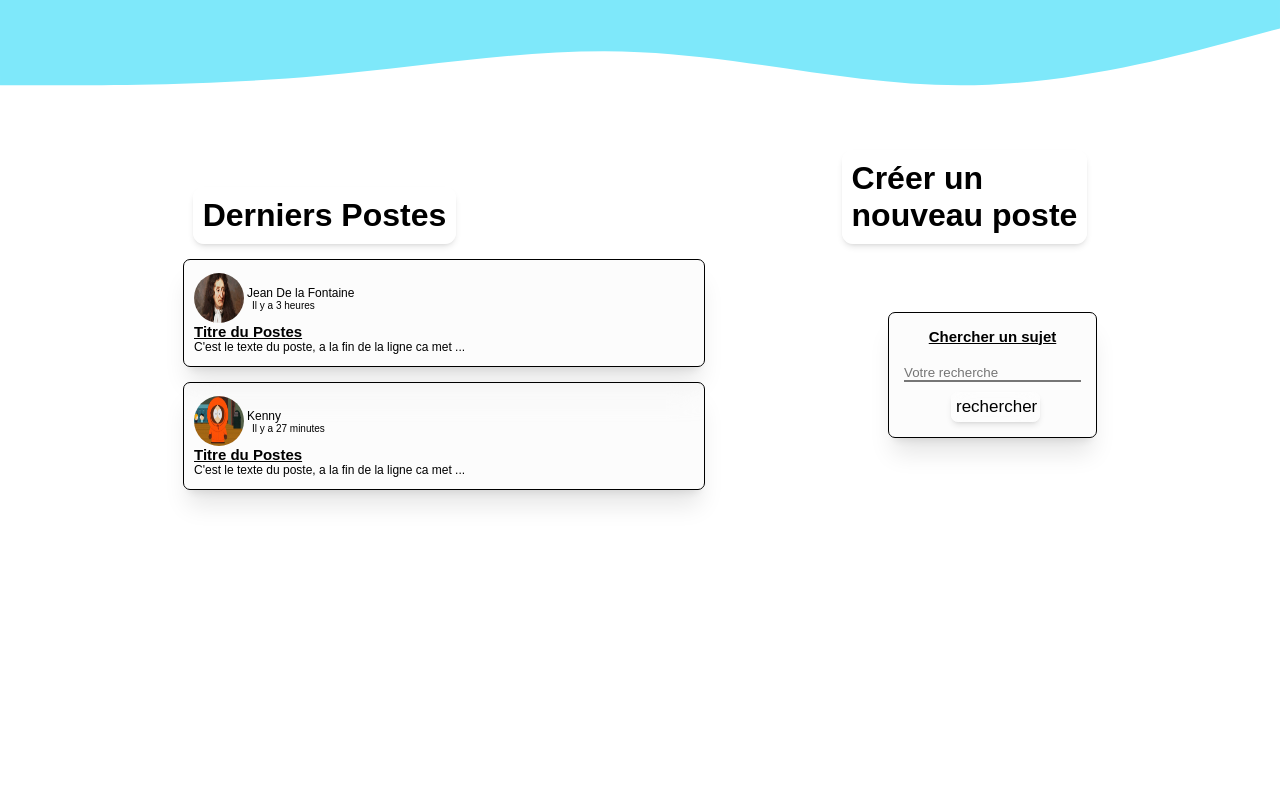
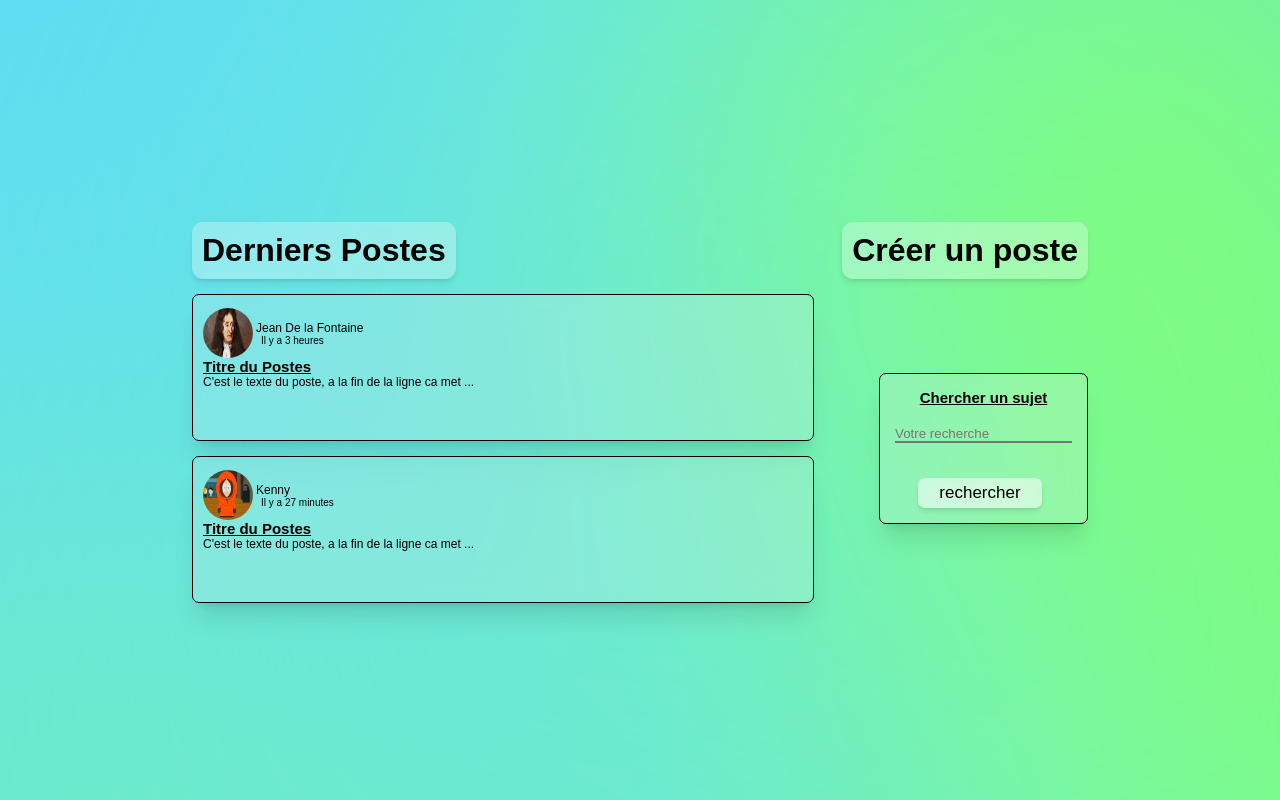
Before and after one commit to idrisT11/isep-iclald, a PHP site: page /accueil-forum.html in a window 1280 px wide. Run offline with PHP 8.4, Linux system fonts and the light colour scheme.

Commit message:
background
dans le body du css il y a le background

```diff
--- a/accueil-forum.css
+++ b/accueil-forum.css
@@ -8,16 +8,19 @@
 body{
     margin-top: 150px;
     /*background :linear-gradient(45deg, #80ff72,#7ee8fa);*/
+    background-image: url("blurry-gradient-haikei.svg");
+    background-repeat: no-repeat;
+    background-size: 100%;
 }
 #head{
     display: flex;
-    justify-content: space-around;
+    justify-content: space-between;
     align-items: flex-end;
 }
 #bas{
     margin-top: 15px;
     display: flex;
-    justify-content: space-evenly;
+    justify-content: space-between;
     align-items: center;
     }
 #head2{
@@ -29,20 +32,7 @@ body{
 
 
 }
-svg {
-    display: inline-block;
-    position: absolute;
-    top: 0;
-    left: 0;
-    z-index: -1;
-    }
-    .vague {
-    display: inline-block;
-    position: absolute;
-    width: 100%;
-    top: 0;
-    left: 0;
-    }
+
 #head3{
     background-color: rgba(255, 255, 255, 0.3);
     border-radius: 11px;
@@ -54,8 +44,8 @@ svg {
 }
 #div{
     padding: 10px;
-    width: 500px;
-    height: 86px;
+    width: 600px;
+    height: 125px;
     border: solid 1px black;
     background-color: white;
     position: sticky;
@@ -94,6 +84,8 @@ h2{
     display: flex;
     flex-direction: column;
     justify-content: space-evenly;
+    width: 70%;
+    margin: auto;
 
 }
 #recherche{
@@ -112,18 +104,26 @@ h2{
 
 
 
+
+}
+#hrech{
+    display: flex;
+    justify-content: center;
+    flex-direction: column;
+
 }
 #recherchebtn{
 
     background-color: rgba(255, 255, 255, 0.5);
     border-radius: 7px;
     box-shadow: 0 4px 6px -1px rgb(0 0 0 / 0.1), 0 2px 4px -2px rgb(0 0 0 / 0.1);
-    width: 50%;
+    width: 70%;
     backdrop-filter: blur(12px);
     border: 0;
     font-size: 17px;
     padding: 5px;
-    margin-left: 47px;
+    margin-left: 23px;
+    margin-top: 25px;
     cursor: pointer;
 
 }
--- a/accueil-forum.html
+++ b/accueil-forum.html
@@ -6,79 +6,84 @@
 </head>
 
 <body>
-    <div class="vague">
-        <svg xmlns="http://www.w3.org/2000/svg" viewBox="0 0 1440 320">
-            <path fill="#7ee8fa" fill-opacity="1" d="M0,96L60,96C120,96,240,96,360,85.3C480,75,600,53,720,58.7C840,64,960,96,1080,96C1200,96,1320,64,1380,48L1440,32L1440,0L1380,0C1320,0,1200,0,1080,0C960,0,840,0,720,0C600,0,480,0,360,0C240,0,120,0,60,0L0,0Z"></path></svg>
-        </div>
-    <div6 id="page">
+   <div id="header">
+        <ul>
+            <li><a href="Vos resultats"></a></li>
+            <li><a href="carte Pollution"></a></li>
+            <li><a href="Forum"></a></li>
+            <li><a href="Nous Contacter"></a></li>
+        </ul>
+   </div>
+
+    <div id="page">
         <div id="head">
             <header id="head3">
                 <h1>Derniers Postes</h1>
             </header>
             <header id="head2">
-                <h1>Créer un</h1>
-                <h1>nouveau poste</h1>
+                <h1>Créer un poste</h1>
+
             </header>
         </div>
         <div id="bas">
-        <div8 id="postes">
+        <div id="postes">
 
-            <div12 id="popo">
+            <div id="popo">
                 <div id =div>
-                    <div3 id="div3">
+                    <div id="div3">
                         <img id=pdp class="image-ronde" src="lafontaine.jpg" alt="pdp">
-                        <div4 id="div4">
+                        <div id="div4">
                             Jean De la Fontaine
                             <p id="p1">
                                 Il y a 3 heures
                             </p>
-                        </div4>
-                    </div3>
-                    <div2>
+                        </div>
+                    </div>
+                    <div>
                         <h2>
                             Titre du Postes
                         </h2>
                         <p>
                             C'est le texte du poste, a la fin de la ligne ca met ...
                         </p>
-                    </div2>
+                    </div>
                 </div>
                 <div id="div">
-                    <div3 id="div3">
+                    <div id="div3">
                         <img id=pdp class="image-ronde" src="morts-kenny-south-park-2.jpg" alt="pdp">
-                        <div4 id="div4">
+                        <div id="div4">
                             Kenny
                             <p id="p1">
                                 Il y a 27 minutes
                             </p>
-                        </div4>
-                    </div3>
-                    <div2>
+                        </div>
+                    </div>
+                    <div>
                         <h2>
                             Titre du Postes
                         </h2>
                         <p>
                             C'est le texte du poste, a la fin de la ligne ca met ...
                         </p>
-                    </div2>
+                    </div>
                 </div>
-            </div12>
-        </div8>
-        <div11 id="new">
+            </div>
+        </div>
+        <div id="new">
 
-            <div7 id="recherche">
-                <div10>
+            <div id="recherche">
+                <div id="hrech">
                     <h2>
                         Chercher un sujet
                     </h2>
-                    <div9 id="div9">
+                    <div id="div9">
                         <input id="input" type="text" name="sujet" placeholder="Votre recherche" >
                         <input id="recherchebtn" type="submit" name="Rechercher" value="rechercher" class="btn2">
-                    </div9>
-                </div10>
+                    </div>
+                </div>
                 <div class="carre_wesh" id="carre_haut_gauche"> </div>
-            </div7>
-        </div11>
+            </div>
+        </div>
     </div>
-    </div6>
+    </div>
 </body>
```
Also changed, not shown: forum.css (+5 -3 lines), blurry-gradient-haikei.svg (added).
